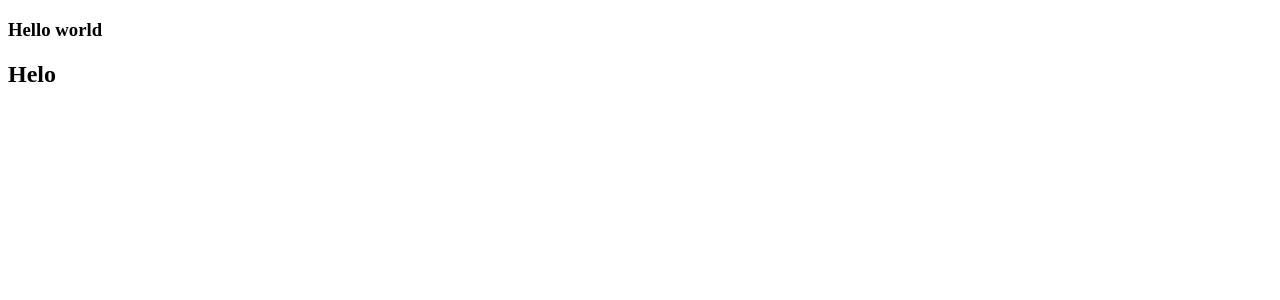
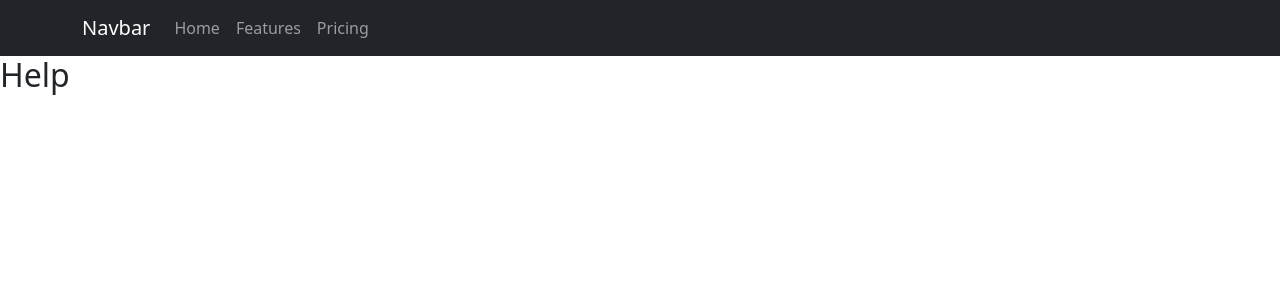
Before and after one commit to SakhawatHossain55/fvali, a React (Create React App) app: page /help in a window 1280 px wide. Shown: the top 300 px of the page. Built offline with nearby package versions, Linux system fonts and the light colour scheme.

Commit message:
add components

```diff
--- a/package.json
+++ b/package.json
@@ -10,8 +10,11 @@
     "@types/node": "^12.0.0",
     "@types/react": "^17.0.0",
     "@types/react-dom": "^17.0.0",
+    "bootstrap": "^5.0.2",
     "react": "^17.0.2",
+    "react-bootstrap": "^2.0.0-beta.4",
     "react-dom": "^17.0.2",
+    "react-router-dom": "^5.2.0",
     "react-scripts": "4.0.3",
     "typescript": "^4.1.2",
     "web-vitals": "^1.0.1"
@@ -37,6 +40,7 @@
     ]
   },
   "devDependencies": {
+    "@types/react-router-dom": "^5.1.8",
     "@typescript-eslint/eslint-plugin": "^4.29.1",
     "@typescript-eslint/parser": "^4.29.1",
     "eslint": "^7.32.0",
--- a/src/App.tsx
+++ b/src/App.tsx
@@ -1,8 +1,13 @@
+import AppRouter from "./AppRouter";
+import Header from "./components/common/Header";
+
 function App() {
   return (
-    <div>
-      <h3>Hello world</h3>
-    </div>
+    <>
+      <AppRouter>
+        <Header />
+      </AppRouter>
+    </>
   );
 }
 
--- /dev/null
+++ b/src/AppRouter.tsx
@@ -0,0 +1,24 @@
+import React, { Suspense } from "react";
+
+import { BrowserRouter as Router, Switch, Route } from "react-router-dom";
+// import Help from './pages/Help/Help';
+// import Home from './pages/Home/Home';
+const Home = React.lazy(() => import("./pages/Home/Home"));
+const Help = React.lazy(() => import("./pages/Help/Help"));
+
+// eslint-disable-next-line react/prop-types
+const AppRouter: React.FC = ({ children }) => {
+  return (
+    <Router>
+      {children}
+      <Switch>
+        <Suspense fallback={<div>Loading...</div>}>
+          <Route exact path="/" component={Home} />
+          <Route exact path="/help" component={Help} />
+        </Suspense>
+      </Switch>
+    </Router>
+  );
+};
+
+export default AppRouter;
--- /dev/null
+++ b/src/components/common/Header.tsx
@@ -0,0 +1,21 @@
+import React from "react";
+import { Container, Nav, Navbar } from "react-bootstrap";
+
+const Header = () => {
+  return (
+    <div>
+      <Navbar bg="dark" variant="dark">
+        <Container>
+          <Navbar.Brand href="#home">Navbar</Navbar.Brand>
+          <Nav className="me-auto">
+            <Nav.Link href="#home">Home</Nav.Link>
+            <Nav.Link href="#features">Features</Nav.Link>
+            <Nav.Link href="#pricing">Pricing</Nav.Link>
+          </Nav>
+        </Container>
+      </Navbar>
+    </div>
+  );
+};
+
+export default Header;
--- a/src/index.tsx
+++ b/src/index.tsx
@@ -3,11 +3,11 @@ import React from "react";
 import ReactDOM from "react-dom";
 import App from "./App";
 import reportWebVitals from "./reportWebVitals";
+import "bootstrap/dist/css/bootstrap.min.css";
 
 ReactDOM.render(
   <React.StrictMode>
     <App />
-    <h2>Helo</h2>
   </React.StrictMode>,
   document.getElementById("root")
 );
--- /dev/null
+++ b/src/pages/Help/Help.tsx
@@ -0,0 +1,11 @@
+import React from "react";
+
+const Help = () => {
+  return (
+    <div>
+      <h2>Help</h2>
+    </div>
+  );
+};
+
+export default Help;
--- /dev/null
+++ b/src/pages/Home/Home.tsx
@@ -0,0 +1,11 @@
+import React from "react";
+
+const Home = () => {
+  return (
+    <div>
+      <h3>Home</h3>
+    </div>
+  );
+};
+
+export default Home;
```
Also changed, not shown: .eslintrc.json, 2 other files (tests, documents, lock files or other folders).
